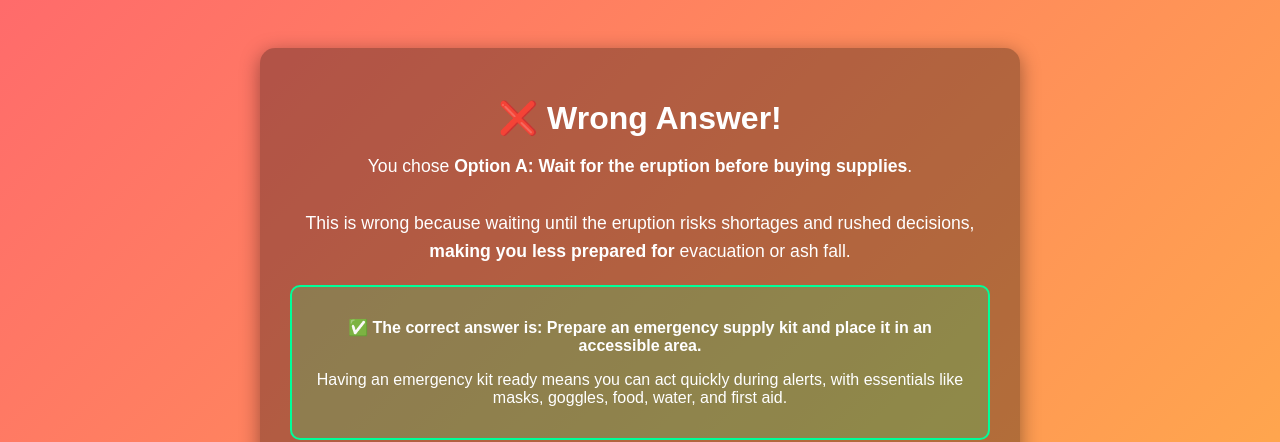
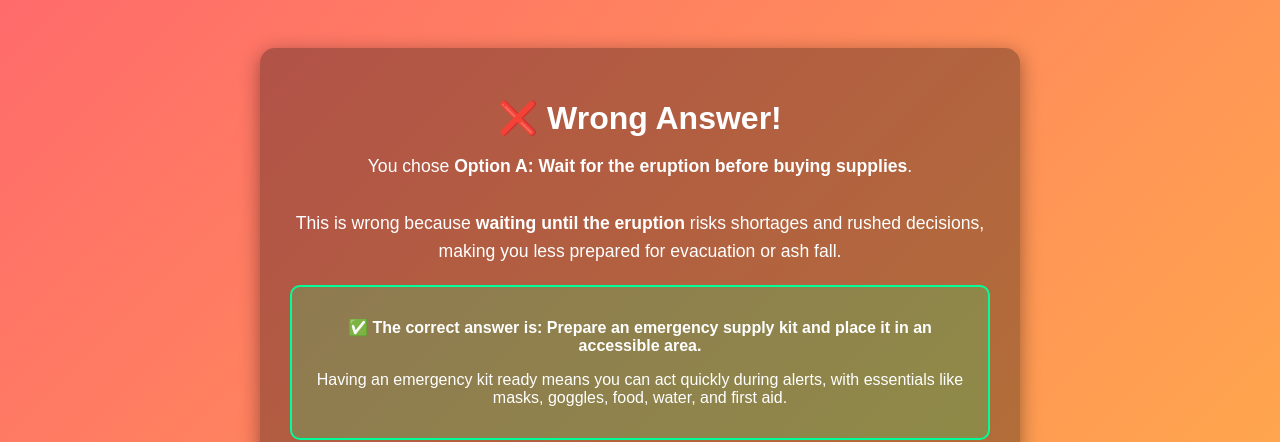
Before and after one commit to furypie9-cmyk/G10Q1SCISSENGCOMPPETA-WRONG-A, a plain HTML site: page Index.html in a window 1280 px wide. Shown: the top 442 px of the page. Drawn offline with Linux system fonts and the light colour scheme.

Commit message:
Update Index.html

```diff
--- a/Index.html
+++ b/Index.html
@@ -49,7 +49,7 @@
   <h1>❌ Wrong Answer!</h1>
   <p class="explanation">
     You chose <strong>Option A: Wait for the eruption before buying supplies</strong>.<br><br>
-    This is wrong because waiting until the eruption risks shortages and rushed decisions, <strong>making you less prepared for</strong> evacuation or ash fall.
+    This is wrong because <strong>waiting until the eruption</strong> risks shortages and rushed decisions, making you less prepared for evacuation or ash fall.
   </p>
 
   <div class="correct">
```
